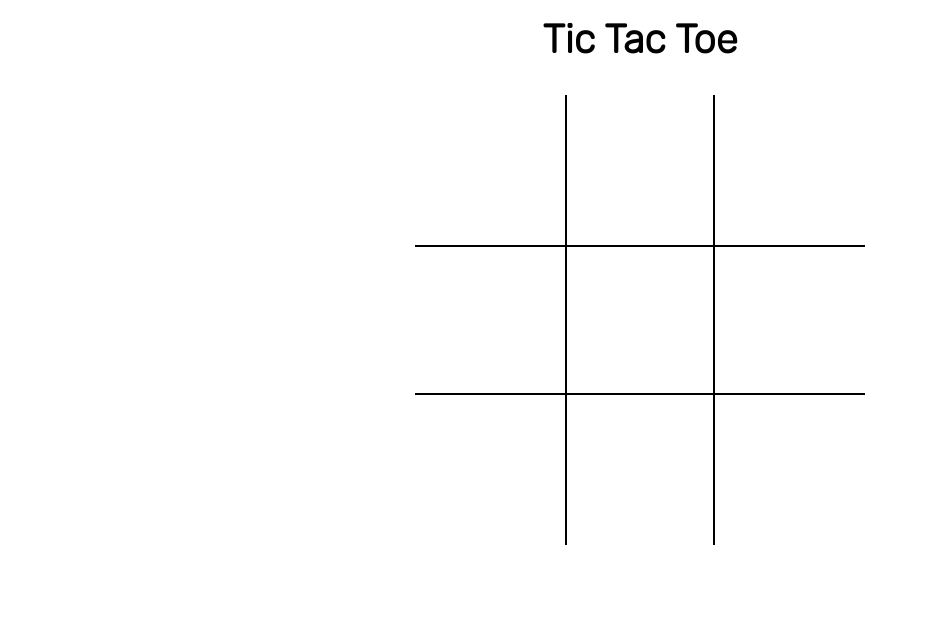
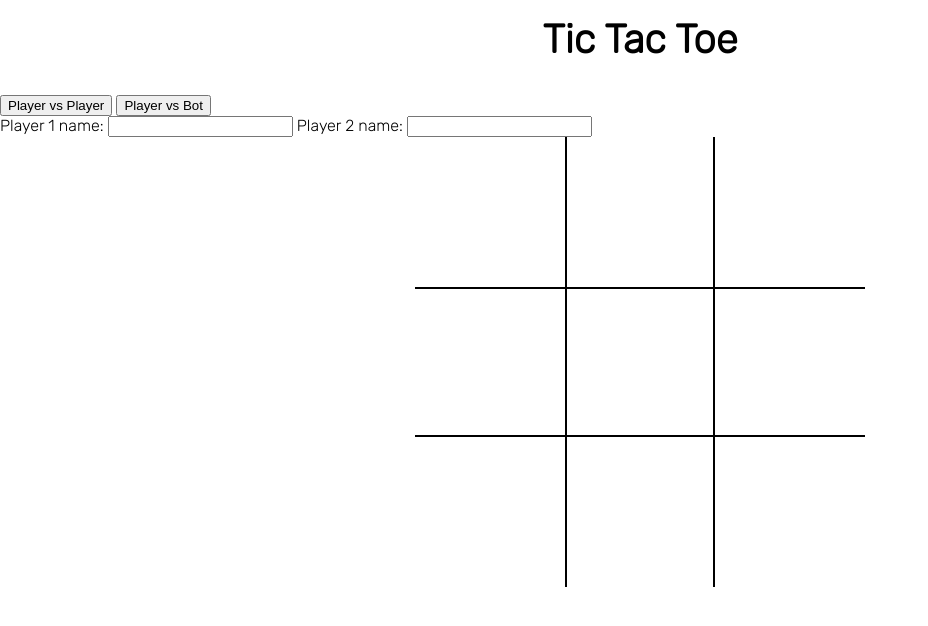
Before and after one commit to jesse610/tic-tac-toe, a plain HTML site: page index.html in a window 1280 px wide. Shown: the whole page, without its empty margins (0-928 px from the left). Drawn offline with Linux system fonts and the light colour scheme.

Commit message:
gametype buttons

```diff
--- a/index.html
+++ b/index.html
@@ -17,9 +17,26 @@
     </header>
 
     <main>
-        <div class="gameboard-container">
+
+        <div class="gametype">
+            <button id="playervsplayer-btn">Player vs Player</button>
+            <button id="playervsbot-btn">Player vs Bot</button>
+        </div>
+
+        <div class="">
+            <form action="#" method="post">
+                <label for="player1">Player 1 name: </label>
+                <input type="text" name="player1-name" id="player1">
+
+                <label for="player2">Player 2 name:</label>
+                <input type="text" name="player2-name" id="player2">
+            </form>
+        </div>
+
+        <div class="hidden gameboard-container">
 
         </div>
+
     </main>
 
     <script src="main.js"></script>
```
